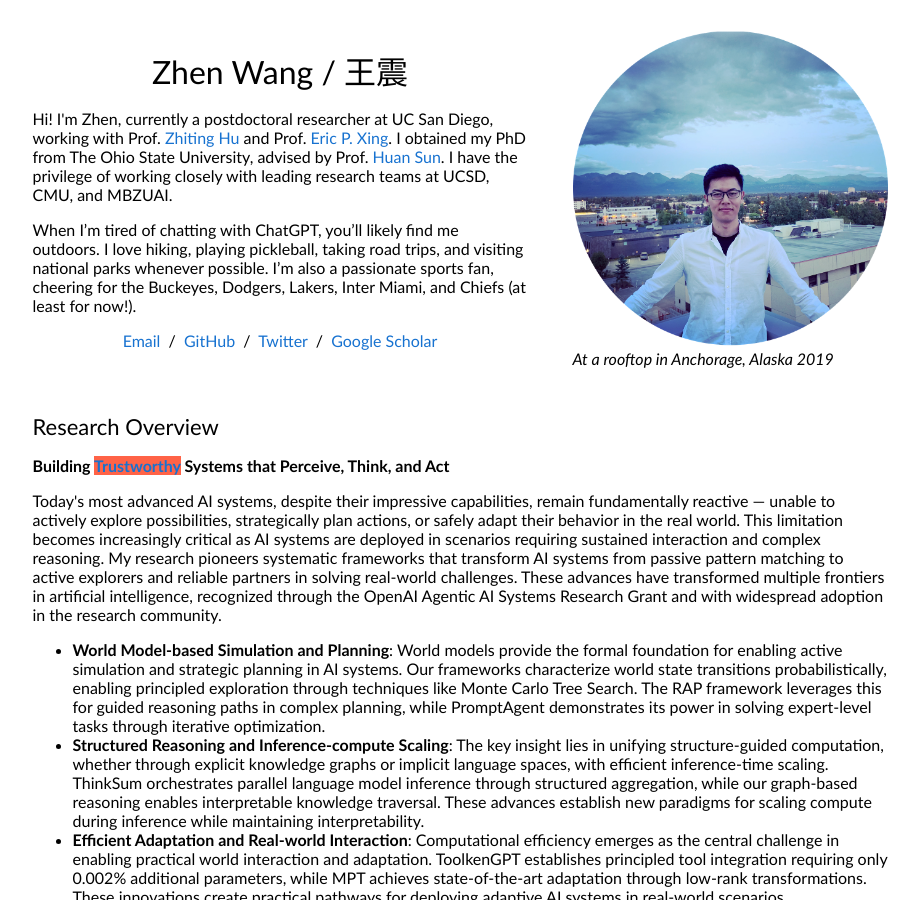
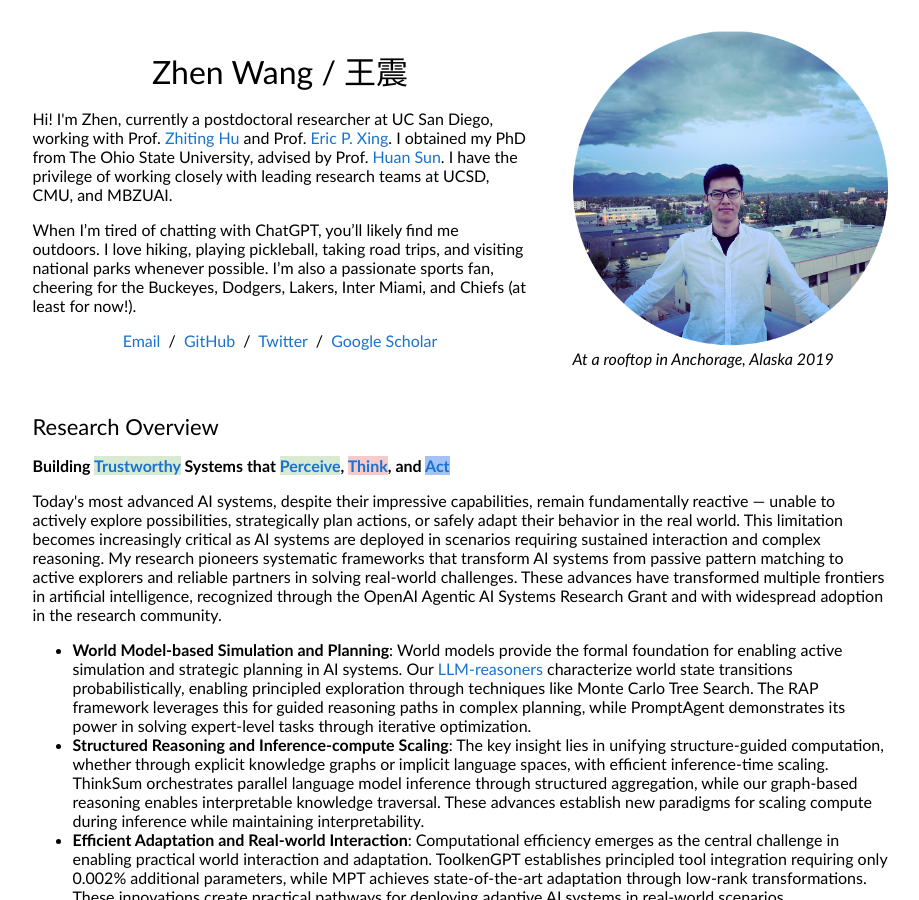
Before and after one commit to zhenwang9102/zhenwang9102.github.io, a Jekyll site: the page built from _posts/2019-06-02-venue.markdown, in a window 1280 px wide and 900 px high. Shown: the whole window, without its empty margins (180-1099 px from the left). Built offline with Jekyll 4.4.1, drawn with Linux system fonts in a browser that asks for light colours.

Commit message:
Update default.html

```diff
--- a/_layouts/default.html
+++ b/_layouts/default.html
@@ -89,14 +89,14 @@
 
               <h2>Research Overview</h2>
               <p>
-                <b>Building <a style="background-color:tomato;">Trustworthy</a> Systems that Perceive, Think, and Act</b>
+                <b>Building <a style="background-color:#d9ead3;">Trustworthy</a> Systems that <a style="background-color:#d9ead3;">Perceive</a>, <a style="background-color:#f5cbcc;">Think</a>, and <a style="background-color:#a4c2f4;">Act</a></b>
               </p>
               <p>
                 Today's most advanced AI systems, despite their impressive capabilities, remain fundamentally reactive — unable to actively explore possibilities, strategically plan actions, or safely adapt their behavior in the real world. This limitation becomes increasingly critical as AI systems are deployed in scenarios requiring sustained interaction and complex reasoning. My research pioneers systematic frameworks that transform AI systems from passive pattern matching to active explorers and reliable partners in solving real-world challenges. These advances have transformed multiple frontiers in artificial intelligence, recognized through the OpenAI Agentic AI Systems Research Grant and with widespread adoption in the research community.
               </p>
               <ul>
                 <li>
-                  <b>World Model-based Simulation and Planning</b>: World models provide the formal foundation for enabling active simulation and strategic planning in AI systems. Our frameworks characterize world state transitions probabilistically, enabling principled exploration through techniques like Monte Carlo Tree Search. The RAP framework leverages this for guided reasoning paths in complex planning, while PromptAgent demonstrates its power in solving expert-level tasks through iterative optimization.
+                  <b>World Model-based Simulation and Planning</b>: World models provide the formal foundation for enabling active simulation and strategic planning in AI systems. Our <a href="https://github.com/maitrix-org/llm-reasoners">LLM-reasoners</a> characterize world state transitions probabilistically, enabling principled exploration through techniques like Monte Carlo Tree Search. The RAP framework leverages this for guided reasoning paths in complex planning, while PromptAgent demonstrates its power in solving expert-level tasks through iterative optimization.
                 </li>
                 <li>
                   <b>Structured Reasoning and Inference-compute Scaling</b>: The key insight lies in unifying structure-guided computation, whether through explicit knowledge graphs or implicit language spaces, with efficient inference-time scaling. ThinkSum orchestrates parallel language model inference through structured aggregation, while our graph-based reasoning enables interpretable knowledge traversal. These advances establish new paradigms for scaling compute during inference while maintaining interpretability.
```
